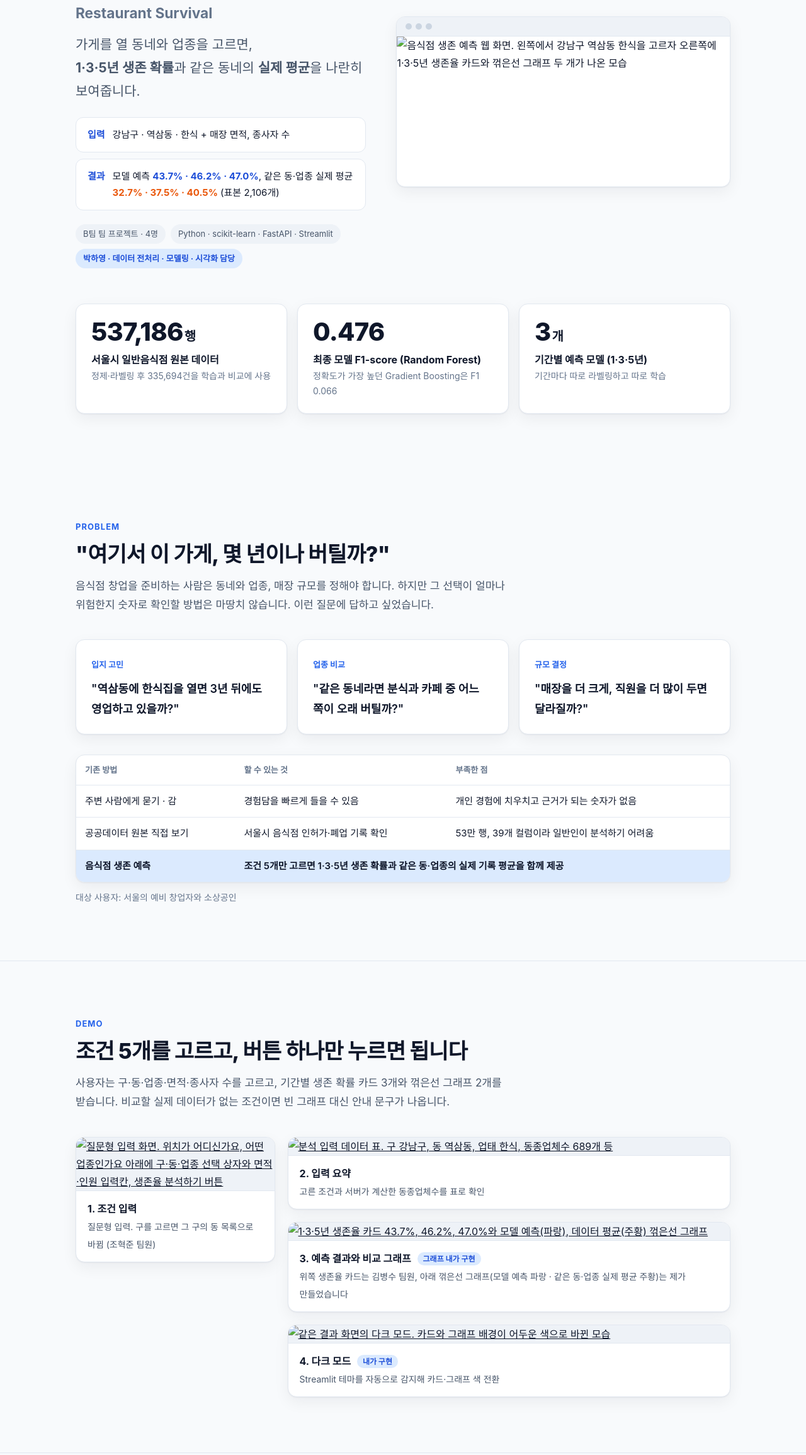
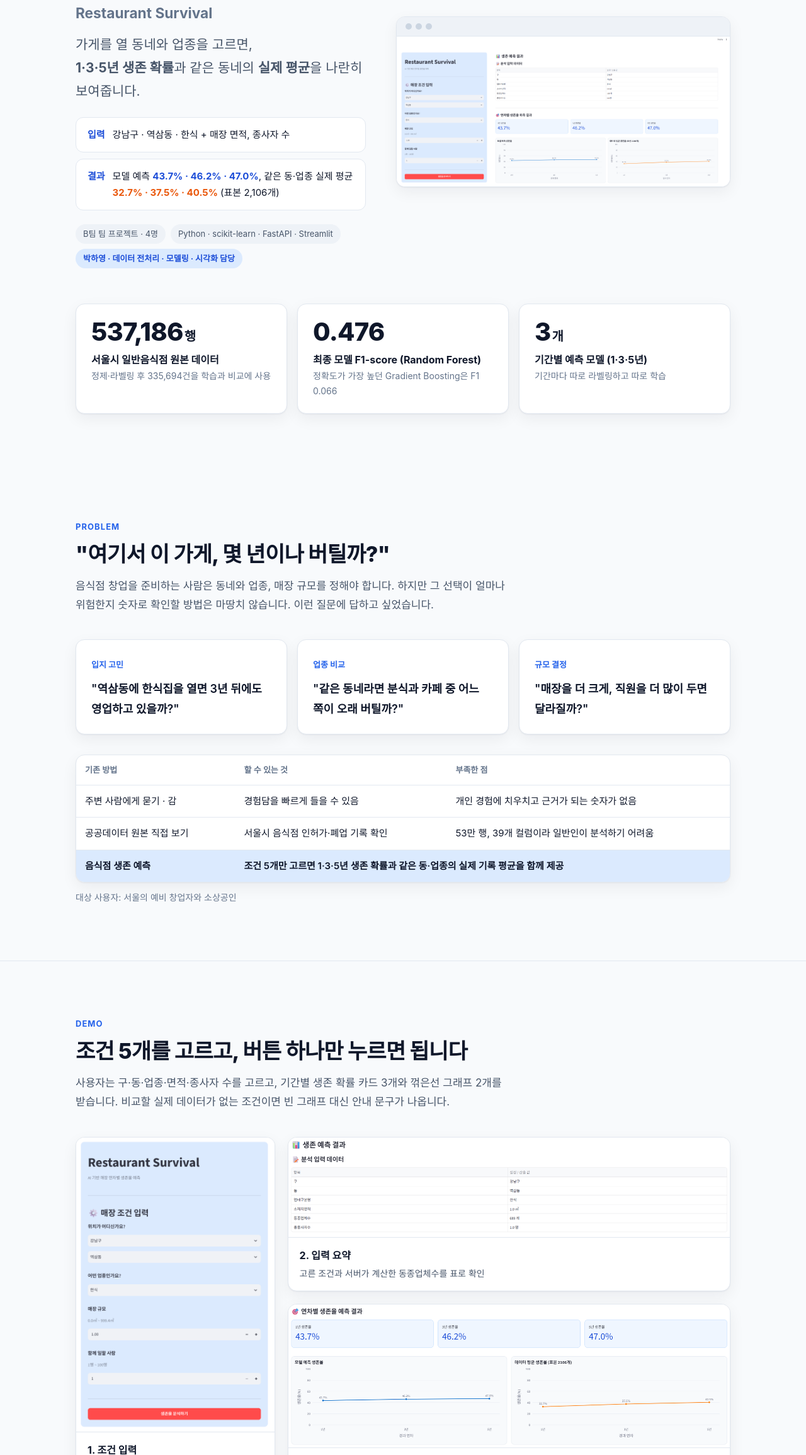
Before and after one commit to hayoung-create/restaurant_survival, a plain HTML site: page index.html in a window 1280 px wide. Shown: the part 236-2546 px from the top of the page at 63% size. Drawn offline with Linux system fonts and the light colour scheme; a web font is replaced by a local one.

Commit message:
fix: GitHub Pages 이미지·PDF 경로 수정 및 데모 이미지 추가
Co-Authored-By: Claude Opus 5.5 <noreply@anthropic.com>

```diff
--- a/index.html
+++ b/index.html
@@ -309,8 +309,8 @@
       <figure class="card browser">
         <div class="browser-bar" aria-hidden="true"><i></i><i></i><i></i></div>
         <picture>
-          <source srcset="images/darkmode.png" media="(prefers-color-scheme: dark)">
-          <img src="images/lightmode.png" alt="음식점 생존 예측 웹 화면. 왼쪽에서 강남구 역삼동 한식을 고르자 오른쪽에 1·3·5년 생존율 카드와 꺾은선 그래프 두 개가 나온 모습" width="2498" height="1128">
+          <source srcset="docs/images/darkmode.png" media="(prefers-color-scheme: dark)">
+          <img src="docs/images/lightmode.png" alt="음식점 생존 예측 웹 화면. 왼쪽에서 강남구 역삼동 한식을 고르자 오른쪽에 1·3·5년 생존율 카드와 꺾은선 그래프 두 개가 나온 모습" width="2498" height="1128">
         </picture>
       </figure>
     </div>
@@ -371,19 +371,19 @@
     </div>
     <div class="shots demo">
       <figure class="card shot tall">
-        <a href="images/rs-1-input.png"><img src="images/rs-1-input.png" alt="질문형 입력 화면. 위치가 어디신가요, 어떤 업종인가요 아래에 구·동·업종 선택 상자와 면적·인원 입력칸, 생존율 분석하기 버튼" loading="lazy" width="680" height="1010"></a>
+        <a href="docs/images/rs-1-input.png"><img src="docs/images/rs-1-input.png" alt="질문형 입력 화면. 위치가 어디신가요, 어떤 업종인가요 아래에 구·동·업종 선택 상자와 면적·인원 입력칸, 생존율 분석하기 버튼" loading="lazy" width="680" height="1010"></a>
         <figcaption><b>1. 조건 입력</b><span>질문형 입력. 구를 고르면 그 구의 동 목록으로 바뀜 (조혁준 팀원)</span></figcaption>
       </figure>
       <figure class="card shot">
-        <a href="images/rs-2-summary.png"><img src="images/rs-2-summary.png" alt="분석 입력 데이터 표. 구 강남구, 동 역삼동, 업태 한식, 동종업체수 689개 등" loading="lazy" width="1400" height="315"></a>
+        <a href="docs/images/rs-2-summary.png"><img src="docs/images/rs-2-summary.png" alt="분석 입력 데이터 표. 구 강남구, 동 역삼동, 업태 한식, 동종업체수 689개 등" loading="lazy" width="1400" height="315"></a>
         <figcaption><b>2. 입력 요약</b><span>고른 조건과 서버가 계산한 동종업체수를 표로 확인</span></figcaption>
       </figure>
       <figure class="card shot">
-        <a href="images/rs-3-result.png"><img src="images/rs-3-result.png" alt="1·3·5년 생존율 카드 43.7%, 46.2%, 47.0%와 모델 예측(파랑), 데이터 평균(주황) 꺾은선 그래프" loading="lazy" width="1400" height="453"></a>
+        <a href="docs/images/rs-3-result.png"><img src="docs/images/rs-3-result.png" alt="1·3·5년 생존율 카드 43.7%, 46.2%, 47.0%와 모델 예측(파랑), 데이터 평균(주황) 꺾은선 그래프" loading="lazy" width="1400" height="453"></a>
         <figcaption><b>3. 예측 결과와 비교 그래프 <span class="mine">그래프 내가 구현</span></b><span>위쪽 생존율 카드는 김병수 팀원, 아래 꺾은선 그래프(모델 예측 파랑 · 같은 동·업종 실제 평균 주황)는 제가 만들었습니다</span></figcaption>
       </figure>
       <figure class="card shot">
-        <a href="images/rs-4-dark.png"><img src="images/rs-4-dark.png" alt="같은 결과 화면의 다크 모드. 카드와 그래프 배경이 어두운 색으로 바뀐 모습" loading="lazy" width="1400" height="453"></a>
+        <a href="docs/images/rs-4-dark.png"><img src="docs/images/rs-4-dark.png" alt="같은 결과 화면의 다크 모드. 카드와 그래프 배경이 어두운 색으로 바뀐 모습" loading="lazy" width="1400" height="453"></a>
         <figcaption><b>4. 다크 모드 <span class="mine">내가 구현</span></b><span>Streamlit 테마를 자동으로 감지해 카드·그래프 색 전환</span></figcaption>
       </figure>
     </div>
@@ -709,7 +709,7 @@ new MutationObserver(detectAndApplyTheme)
       <a class="card" href="https://github.com/hayoung-create/restaurant_survival" target="_blank" rel="noopener"><b>GitHub 저장소 ↗</b><span>전체 코드와 실행 방법</span></a>
       <a class="card" href="https://github.com/hayoung-create/restaurant_survival/blob/main/modeling/main.py" target="_blank" rel="noopener"><b>내 작업 코드 ↗</b><span>전처리·라벨링·모델 비교 코드</span></a>
       <a class="card" href="https://github.com/hayoung-create/restaurant_survival/blob/main/%EC%9D%8C%EC%8B%9D%EC%A0%90_%EC%83%9D%EC%A1%B4%EC%98%88%EC%B8%A1_%ED%8C%80%EB%B0%9C%ED%91%9C%EC%9E%90%EB%A3%8C.pptx" target="_blank" rel="noopener"><b>발표자료 ↗</b><span>팀 발표 슬라이드 (PPTX, 28쪽)</span></a>
-      <a class="card" href="restaurant_survival_portfolio.pdf" target="_blank" rel="noopener"><b>포트폴리오 PDF ↗</b><span>1페이지 요약본</span></a>
+      <a class="card" href="docs/restaurant_survival_portfolio.pdf" target="_blank" rel="noopener"><b>포트폴리오 PDF ↗</b><span>1페이지 요약본</span></a>
     </div>
   </div>
 </section>
```
Also changed, not shown: docs/images/rs-1-input.png (added), docs/images/rs-2-summary.png (added), docs/images/rs-3-result.png (added), docs/images/rs-4-dark.png (added).
